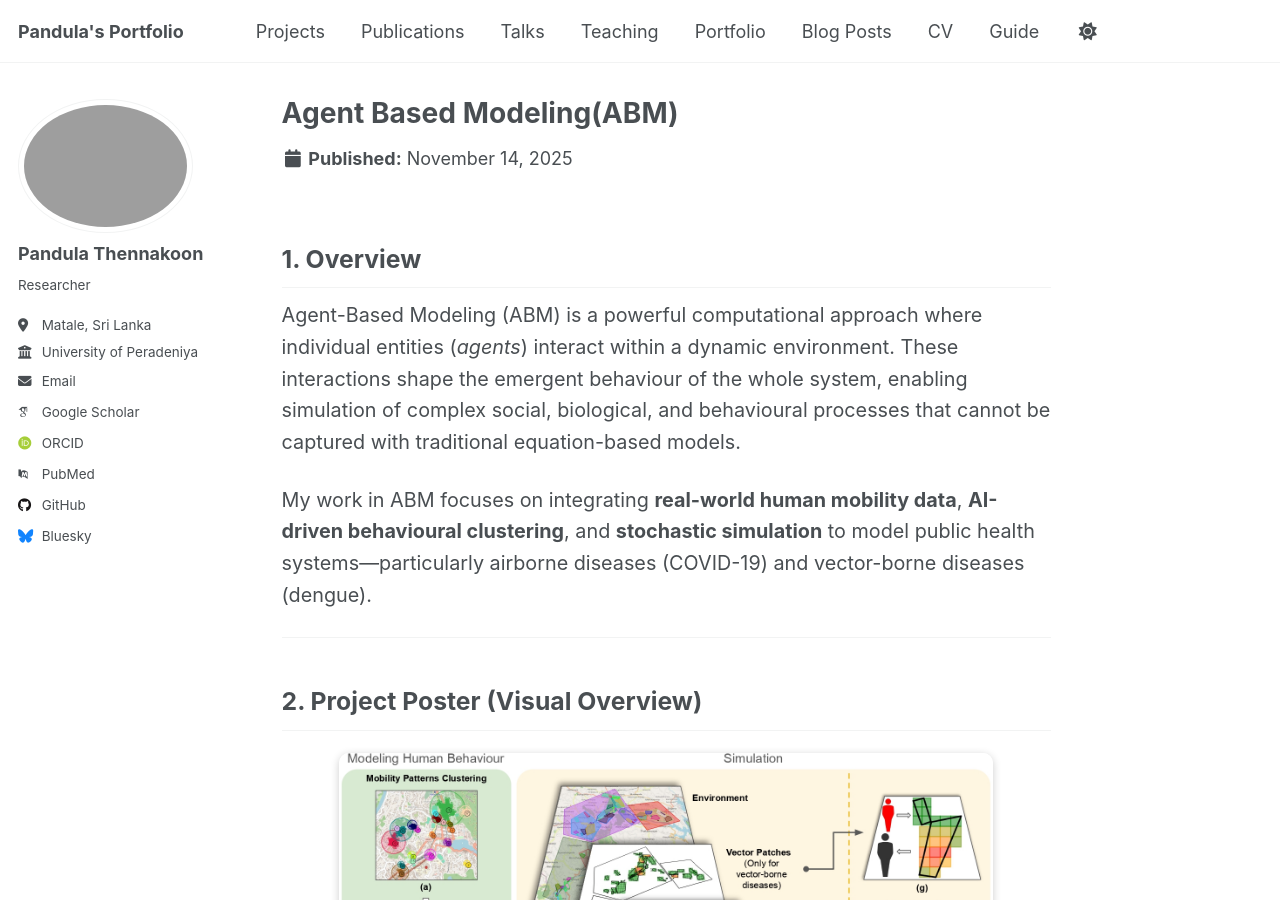
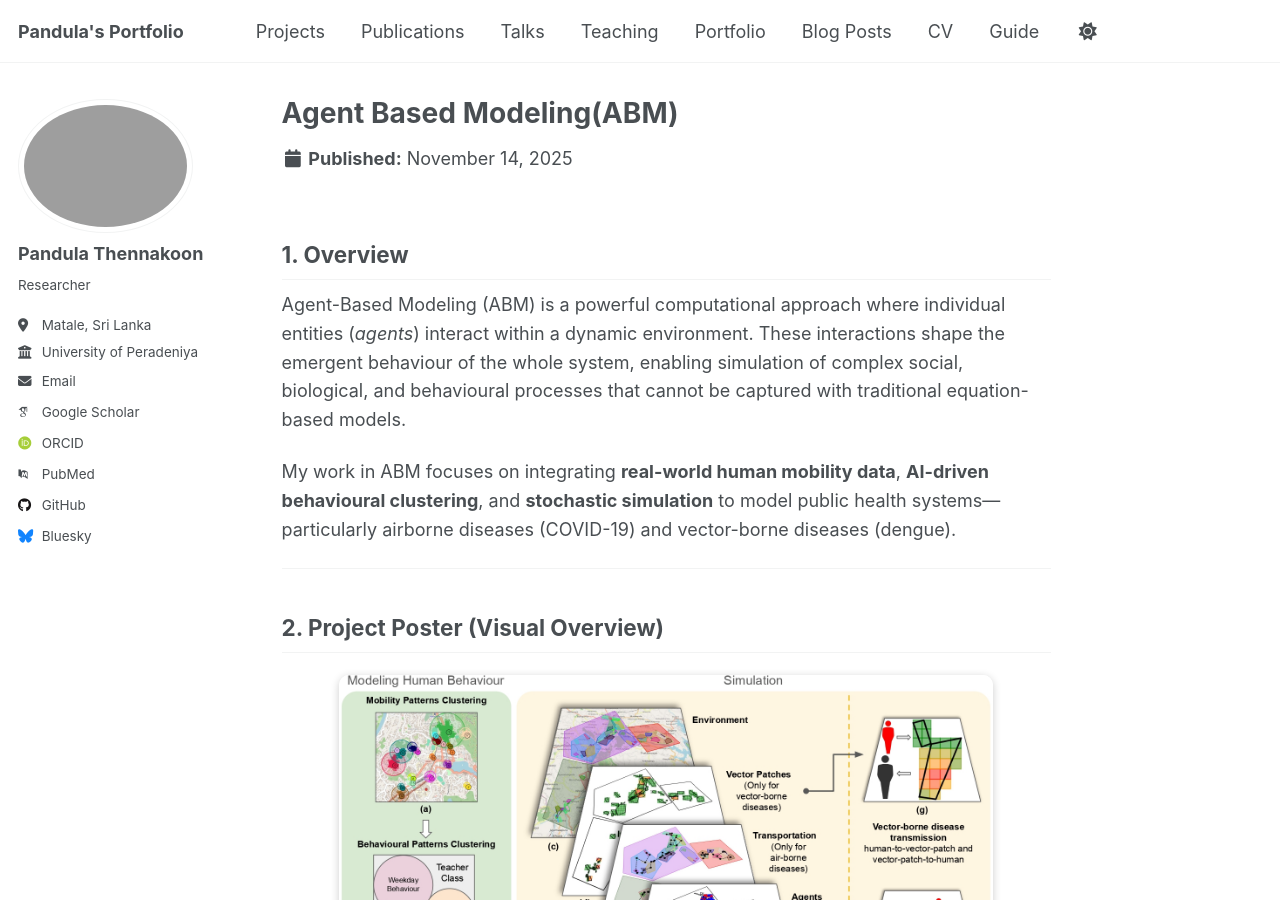
Before and after one commit to Pandula-2000/Pandula-2000.github.io, a Jekyll site: the page built from _projects/ABM.html, in a window 1280 px wide and 900 px high. Built offline with Jekyll 4.4.1, drawn with Linux system fonts in a browser that asks for light colours; some web fonts are replaced; a script that is not in the unit is left out.

Commit message:
font size change to ABM

```diff
--- a/_projects/ABM.html
+++ b/_projects/ABM.html
@@ -6,7 +6,7 @@ collection: projects
 
 
 
-<div style="font-size: 1.1rem; line-height: 1.6;">
+<div style="font-size: 1.0rem; line-height: 1.6;">
 
 <!-- 1. OVERVIEW -->
 <h2>1. Overview</h2>
```
